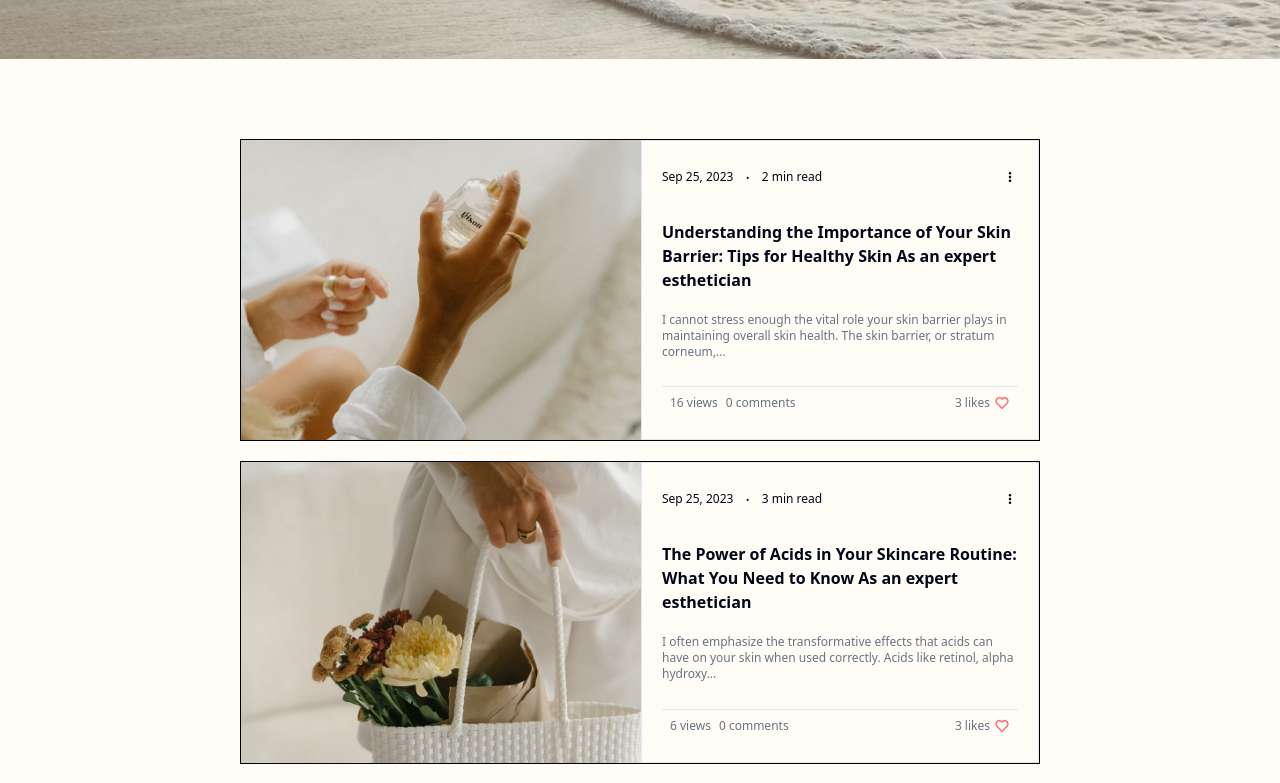
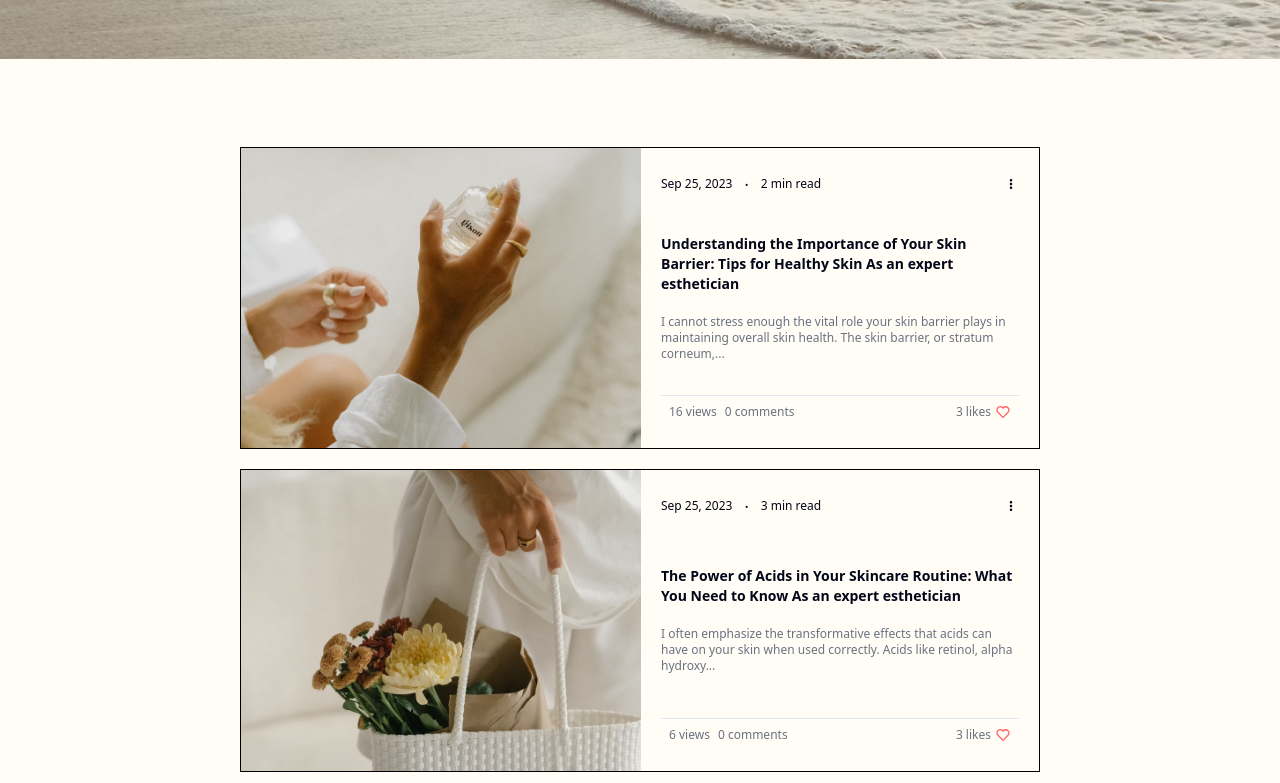
Before and after one commit to talkal123/SapirSkincare, a React (Vite) app: page /blog in a window 1280 px wide. Shown: the part 440-1223 px from the top of the page. Built offline with nearby package versions, Linux system fonts and the light colour scheme; a web font is replaced by a local one.

Commit message:
Initial commit

```diff
--- a/src/components_test/BlogPageComponents/Posts.tsx
+++ b/src/components_test/BlogPageComponents/Posts.tsx
@@ -16,15 +16,15 @@ export interface BlogPost {
 const Posts = ({arr}:any) => {
 
   return (
-    <div className='pt-5 pb-5 md:p-20 flex flex-col items-center' style={{ backgroundColor: "rgb(255, 253, 245)" }}>
-      <div className='flex flex-col gap-5'>
+    <div className='pt-5 pb-5 md:p-20 flex flex-col items-center ' style={{ backgroundColor: "rgb(255, 253, 245)" }}>
+      <div className='flex flex-col gap-5 border-black p-2'>
         {arr.map((item: BlogPost, index: number) => {
             return(
-            <div key={index} className='border max-h-[400px] border-black flex w-full xl:min-w-[800px] xl:max-w-[800px] '>
+            <div key={index} className=' border-r-0 border-l-0 border-t-0 border-b-1 border-gray-300 md:border max-h-[200px] md:max-h-[500px] md:border-black flex w-full xl:min-w-[800px] xl:max-w-[800px] '>
                 <div className=''>
                     <img className='max-w-[200px] h-full xl:max-w-[400px]' src={item.img} alt="" />
                 </div>
-                <div className='p-1 md:p-5 flex flex-col justify-between w-full border'>
+                <div className='p-2 md:p-5 flex flex-col justify-between w-full'>
                     <div className='flex items-center justify-between gap-5'>
                         <div className='flex items-center justify-center gap-3'>
                             <span className='font-light text-xs'>{item.date}</span>
@@ -36,8 +36,8 @@ const Posts = ({arr}:any) => {
                         </div>
                     </div>
                     <div className='flex flex-col gap-5'>
-                        <h1 className='font-semibold'>{item.title}</h1>
-                        <p className='font-light text-xs text-gray-500'>{item.subtitle}</p>
+                        <h1 className='font-semibold text-sm md:text-md'>{item.title}</h1>
+                        <p className='hidden md:flex font-light text-xs text-gray-500'>{item.subtitle}</p>
                     </div>
                     <div className='border-t-1 flex gap-2 p-2 justify-between'>
                         <div className='flex  gap-2'>
```
